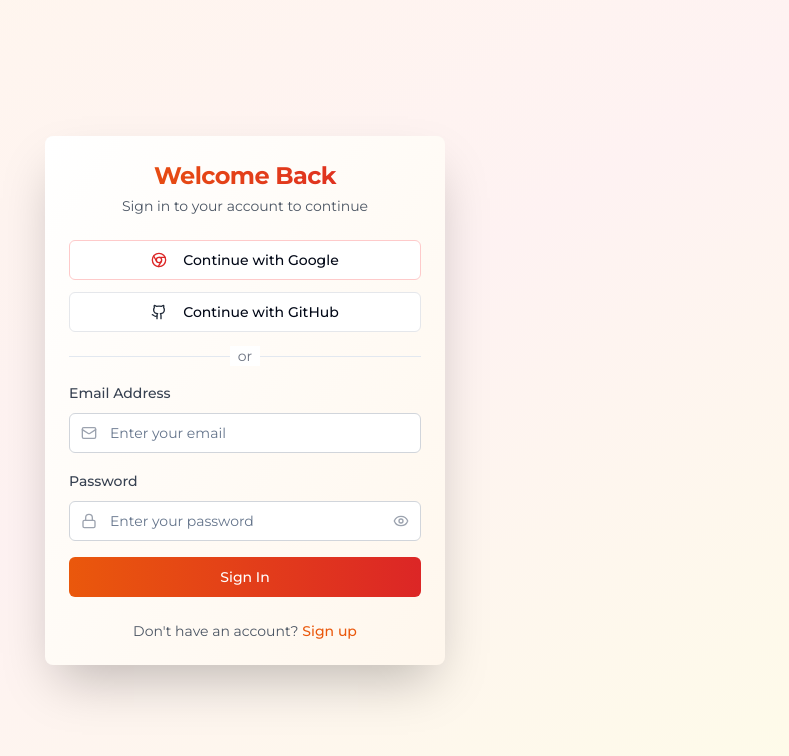
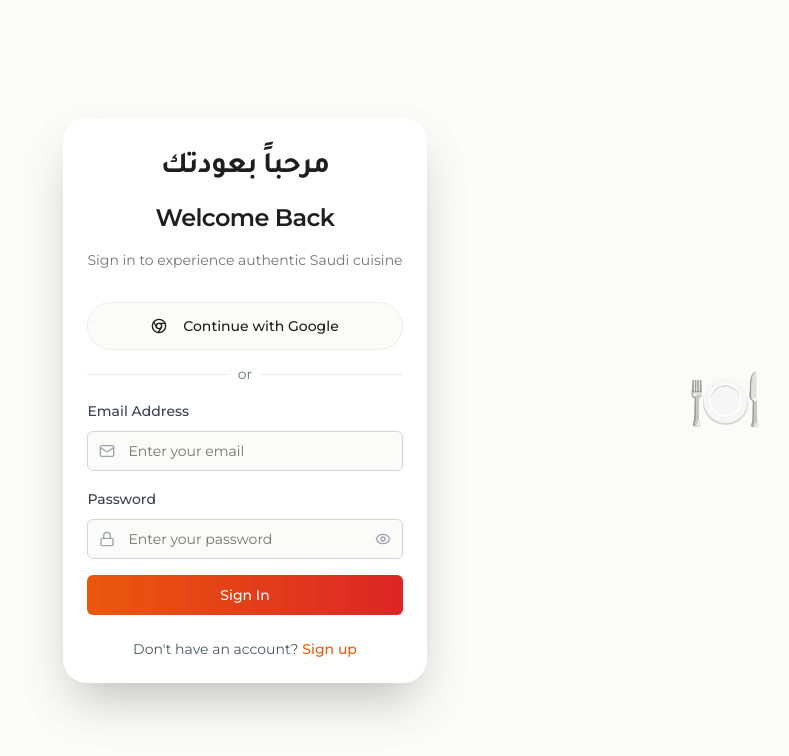
Before and after one commit to Mohammed-Fawaz-Ali/biryani-bites-builder, a React (Vite) app: page /login in a window 1280 px wide. Shown: the top 756 px of the page, without its empty margins (395-1184 px from the left). Built offline with nearby package versions, Linux system fonts and the light colour scheme.

Commit message:
Refactor: Redesign login and signup pages
Redesign the login and signup pages to match the "Al-Bayt" theme, including color scheme, typography, and layout.

```diff
--- a/src/components/AuthForm.tsx
+++ b/src/components/AuthForm.tsx
@@ -120,15 +120,18 @@ const AuthForm: React.FC<AuthFormProps> = ({ mode = 'login', onClose }) => {
 
   return (
     <div className="max-w-md mx-auto p-6">
-      <Card className="shadow-2xl border-0 bg-gradient-to-br from-white to-orange-50">
-        <CardHeader className="space-y-1 pb-6">
-          <CardTitle className="text-2xl font-bold text-center bg-gradient-to-r from-orange-600 to-red-600 bg-clip-text text-transparent">
-            {currentMode === 'login' ? 'Welcome Back' : 'Join Spice Palace'}
+      <Card className="shadow-2xl border-0 bg-white rounded-3xl">
+        <CardHeader className="space-y-4 pb-8 pt-8">
+          <CardTitle className="text-3xl font-bold text-center text-emerald font-arabic">
+            {currentMode === 'login' ? 'مرحباً بعودتك' : 'انضم إلى البيت'}
           </CardTitle>
-          <CardDescription className="text-center text-gray-600">
+          <CardTitle className="text-2xl font-semibold text-center text-emerald">
+            {currentMode === 'login' ? 'Welcome Back' : 'Join Al-Bayt'}
+          </CardTitle>
+          <CardDescription className="text-center text-muted-foreground">
             {currentMode === 'login'
-              ? 'Sign in to your account to continue'
-              : 'Create an account to start ordering'}
+              ? 'Sign in to experience authentic Saudi cuisine'
+              : 'Create an account to start your culinary journey'}
           </CardDescription>
         </CardHeader>
 
@@ -138,31 +141,16 @@ const AuthForm: React.FC<AuthFormProps> = ({ mode = 'login', onClose }) => {
             <Button
               type="button"
               variant="outline"
-              className="w-full border-red-200 hover:bg-red-50 hover:border-red-300 transition-all duration-300"
+              className="w-full h-12 border-gold hover:bg-gold hover:text-gold-foreground transition-all duration-300 rounded-full font-medium"
               onClick={handleGoogleSignIn}
               disabled={loading}
             >
               {loading ? (
                 <Loader2 className="mr-2 h-4 w-4 animate-spin" />
               ) : (
-                <Chrome className="mr-2 h-4 w-4 text-red-600" />
+                <Chrome className="mr-2 h-4 w-4" />
               )}
               Continue with Google
-            </Button>
-
-            <Button
-              type="button"
-              variant="outline"
-              className="w-full border-gray-200 hover:bg-gray-50 hover:border-gray-300 transition-all duration-300"
-              onClick={handleGithubSignIn}
-              disabled={loading}
-            >
-              {loading ? (
-                <Loader2 className="mr-2 h-4 w-4 animate-spin" />
-              ) : (
-                <Github className="mr-2 h-4 w-4 text-gray-800" />
-              )}
-              Continue with GitHub
             </Button>
           </div>
 
@@ -177,21 +165,21 @@ const AuthForm: React.FC<AuthFormProps> = ({ mode = 'login', onClose }) => {
           <form onSubmit={handleSubmit} className="space-y-4">
             {currentMode === 'signup' && (
             <div className="space-y-2">
-                <Label htmlFor="fullName" className="text-sm font-medium text-gray-700">
+              <Label htmlFor="fullName" className="text-sm font-medium text-emerald">
                 Full Name
               </Label>
               <div className="relative">
-                  <User className="absolute left-3 top-3 h-4 w-4 text-gray-400" />
+                <User className="absolute left-4 top-1/2 transform -translate-y-1/2 h-5 w-5 text-muted-foreground" />
                 <Input
                   id="fullName"
                   type="text"
                   placeholder="Enter your full name"
                   value={formData.fullName}
                   onChange={(e) => handleInputChange('fullName', e.target.value)}
-                    className="pl-10 border-gray-300 focus:border-orange-500 focus:ring-orange-500"
+                  className="pl-12 h-12 border-border focus:border-gold focus:ring-gold rounded-full"
                 />
               </div>
-                {errors.fullName && <p className="text-sm text-red-600">{errors.fullName}</p>}
+              {errors.fullName && <p className="text-sm text-destructive">{errors.fullName}</p>}
             </div>
             )}
 
--- a/src/index.css
+++ b/src/index.css
@@ -11,33 +11,41 @@ All colors MUST be HSL.
 
 @layer base {
   :root {
-    --background: 0 0% 100%;
-    --foreground: 222.2 84% 4.9%;
+    --background: 45 25% 98%;
+    --foreground: 0 0% 11.8%;
 
     --card: 0 0% 100%;
-    --card-foreground: 222.2 84% 4.9%;
+    --card-foreground: 0 0% 11.8%;
 
     --popover: 0 0% 100%;
-    --popover-foreground: 222.2 84% 4.9%;
+    --popover-foreground: 0 0% 11.8%;
 
-    --primary: 222.2 47.4% 11.2%;
-    --primary-foreground: 210 40% 98%;
+    --primary: 158 100% 20%;
+    --primary-foreground: 0 0% 98%;
 
-    --secondary: 210 40% 96.1%;
-    --secondary-foreground: 222.2 47.4% 11.2%;
+    --secondary: 45 83% 84%;
+    --secondary-foreground: 158 100% 20%;
 
-    --muted: 210 40% 96.1%;
-    --muted-foreground: 215.4 16.3% 46.9%;
+    --muted: 45 25% 96%;
+    --muted-foreground: 0 0% 45%;
 
-    --accent: 210 40% 96.1%;
-    --accent-foreground: 222.2 47.4% 11.2%;
+    --accent: 45 83% 84%;
+    --accent-foreground: 158 100% 20%;
 
     --destructive: 0 84.2% 60.2%;
-    --destructive-foreground: 210 40% 98%;
+    --destructive-foreground: 0 0% 98%;
 
-    --border: 214.3 31.8% 91.4%;
-    --input: 214.3 31.8% 91.4%;
-    --ring: 222.2 84% 4.9%;
+    --border: 45 25% 92%;
+    --input: 45 25% 92%;
+    --ring: 158 100% 20%;
+
+    /* Al-Bayt Brand Colors */
+    --emerald: 158 100% 20%;
+    --emerald-foreground: 0 0% 98%;
+    --gold: 43 77% 52%;
+    --gold-foreground: 0 0% 11.8%;
+    --sand: 45 25% 98%;
+    --charcoal: 0 0% 11.8%;
 
     --radius: 0.5rem;
 
--- a/src/integrations/supabase/types.ts
+++ b/src/integrations/supabase/types.ts
@@ -671,6 +671,30 @@ export type Database = {
           },
         ]
       }
+      user_roles: {
+        Row: {
+          created_at: string | null
+          id: number
+          role: string
+          updated_at: string | null
+          user_id: string
+        }
+        Insert: {
+          created_at?: string | null
+          id?: number
+          role?: string
+          updated_at?: string | null
+          user_id: string
+        }
+        Update: {
+          created_at?: string | null
+          id?: number
+          role?: string
+          updated_at?: string | null
+          user_id?: string
+        }
+        Relationships: []
+      }
       users: {
         Row: {
           address: Json | null
--- a/src/pages/Login.tsx
+++ b/src/pages/Login.tsx
@@ -3,7 +3,21 @@ import AuthForm from '@/components/AuthForm';
 
 const Login: React.FC = () => {
   return (
-    <div className="min-h-screen bg-gradient-to-br from-orange-50 via-red-50 to-yellow-50 flex items-center justify-center">
+    <div className="min-h-screen bg-sand flex items-center justify-center relative overflow-hidden">
+      {/* Subtle pattern background */}
+      <div className="absolute inset-0 opacity-5">
+        <div className="absolute top-10 left-10 w-32 h-32 bg-emerald rounded-full blur-3xl"></div>
+        <div className="absolute bottom-20 right-20 w-24 h-24 bg-gold rounded-full blur-2xl"></div>
+        <div className="absolute top-1/2 left-1/3 w-16 h-16 bg-emerald rounded-full blur-xl"></div>
+      </div>
+
+      {/* Decorative illustration */}
+      <div className="absolute right-8 top-1/2 transform -translate-y-1/2 hidden lg:block">
+        <div className="w-64 h-64 bg-gold/10 rounded-full flex items-center justify-center">
+          <div className="text-gold text-6xl">🍽️</div>
+        </div>
+      </div>
+
       <AuthForm mode="login" />
     </div>
   );
--- a/src/pages/Signup.tsx
+++ b/src/pages/Signup.tsx
@@ -3,7 +3,21 @@ import AuthForm from '@/components/AuthForm';
 
 const Signup: React.FC = () => {
   return (
-    <div className="min-h-screen bg-gradient-to-br from-orange-50 via-red-50 to-yellow-50 flex items-center justify-center">
+    <div className="min-h-screen bg-sand flex items-center justify-center relative overflow-hidden">
+      {/* Subtle pattern background */}
+      <div className="absolute inset-0 opacity-5">
+        <div className="absolute top-10 left-10 w-32 h-32 bg-emerald rounded-full blur-3xl"></div>
+        <div className="absolute bottom-20 right-20 w-24 h-24 bg-gold rounded-full blur-2xl"></div>
+        <div className="absolute top-1/2 left-1/3 w-16 h-16 bg-emerald rounded-full blur-xl"></div>
+      </div>
+
+      {/* Decorative illustration */}
+      <div className="absolute left-8 top-1/2 transform -translate-y-1/2 hidden lg:block">
+        <div className="w-64 h-64 bg-gold/10 rounded-full flex items-center justify-center">
+          <div className="text-gold text-6xl">🌟</div>
+        </div>
+      </div>
+
       <AuthForm mode="signup" />
     </div>
   );
```
Lines whose indentation alone changed are shown as unchanged.
